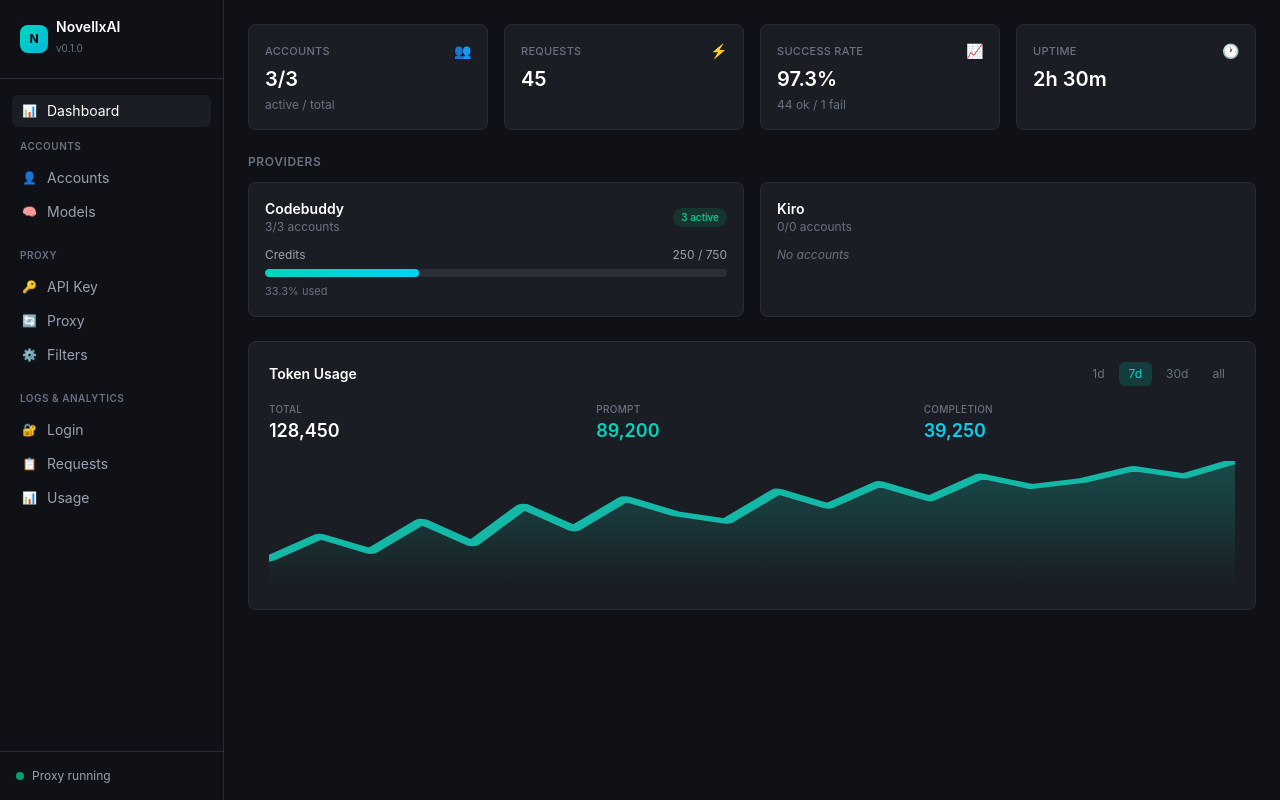
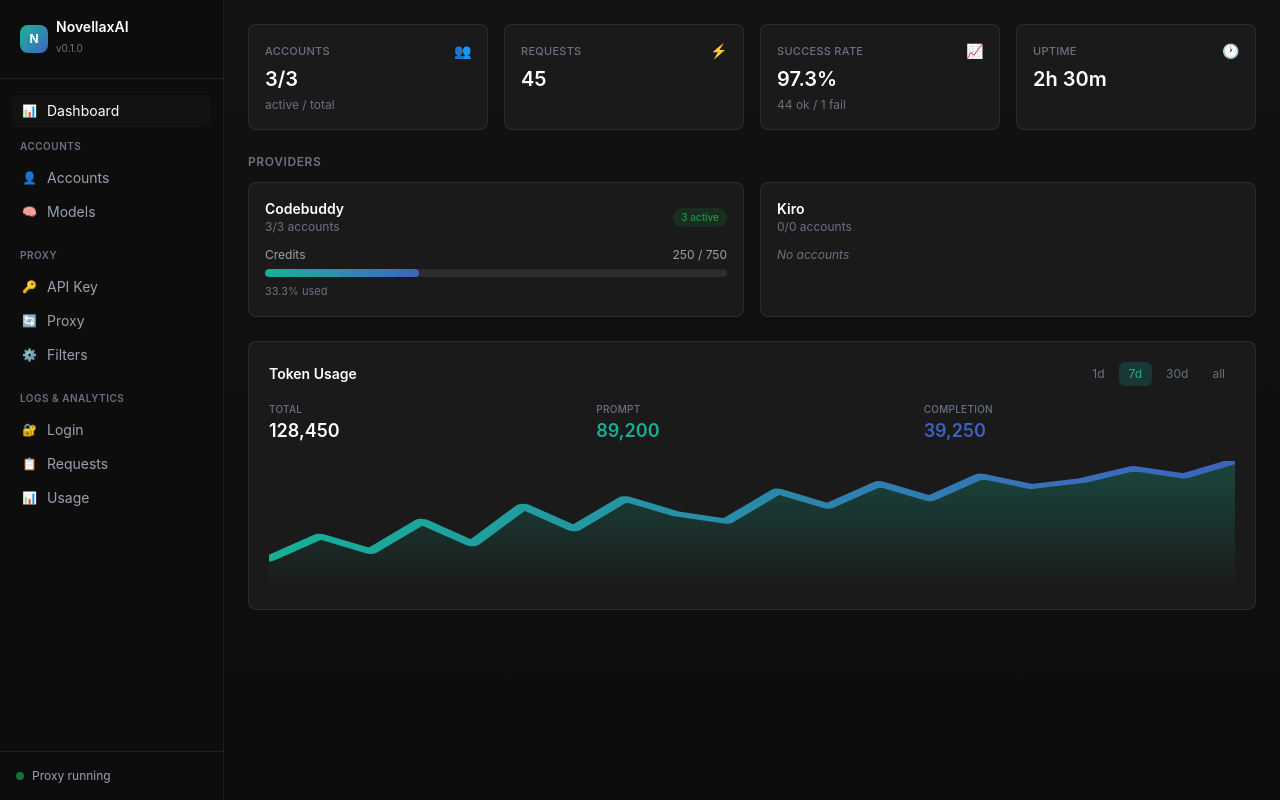
Before and after one commit to Yeyodra/NovellxAi, a React (Vite) app in the folder dashboard/: page / in a window 1280 px wide. Built offline with nearby package versions, Linux system fonts and the light colour scheme; no server answers.

Commit message:
style: apply Novella color palette to dashboard
Colors: #121212 bg, #0d0d0d dark, #16b195 teal, #3e62c0 blue
Font: Noto Sans, borders rgba(255,255,255,0.08)
Gradient accent: teal -> blue (matching Novella app)

```diff
--- a/dashboard/src/App.tsx
+++ b/dashboard/src/App.tsx
@@ -10,9 +10,9 @@
   const [page, setPage] = useState<Page>('dashboard')
 
   return (
-    <div className="flex h-screen overflow-hidden">
+    <div className="flex h-screen overflow-hidden bg-[#121212]">
       <Sidebar activePage={page} onNavigate={setPage} />
-      <main className="flex-1 overflow-y-auto p-6">
+      <main className="flex-1 overflow-y-auto p-6 bg-gradient-to-b from-[#121212] to-[#0d0d0d]">
         {page === 'dashboard' && <Dashboard />}
         {page === 'accounts' && <Accounts onNavigate={setPage} />}
         {page === 'login' && <Login onNavigate={setPage} />}
--- a/dashboard/src/components/Dashboard.tsx
+++ b/dashboard/src/components/Dashboard.tsx
@@ -54,19 +54,23 @@
     <svg viewBox={`0 0 ${w} ${h}`} className="w-full h-32 mt-4" preserveAspectRatio="none">
       <defs>
         <linearGradient id="chartGrad" x1="0" y1="0" x2="0" y2="1">
-          <stop offset="0%" stopColor="#14b8a6" stopOpacity="0.3" />
-          <stop offset="100%" stopColor="#14b8a6" stopOpacity="0" />
+          <stop offset="0%" stopColor="#16b195" stopOpacity="0.3" />
+          <stop offset="100%" stopColor="#16b195" stopOpacity="0" />
+        </linearGradient>
+        <linearGradient id="chartLine" x1="0" y1="0" x2="1" y2="0">
+          <stop offset="0%" stopColor="#16b195" />
+          <stop offset="100%" stopColor="#3e62c0" />
         </linearGradient>
       </defs>
       <path d={`${pathD} L ${w} ${h} L 0 ${h} Z`} fill="url(#chartGrad)" />
-      <path d={pathD} fill="none" stroke="#14b8a6" strokeWidth="1.5" strokeLinecap="round" strokeLinejoin="round" />
+      <path d={pathD} fill="none" stroke="url(#chartLine)" strokeWidth="1.5" strokeLinecap="round" strokeLinejoin="round" />
     </svg>
   )
 }
 
 function StatCard({ label, value, sub, icon }: { label: string; value: string; sub?: string; icon: string }) {
   return (
-    <div className="bg-[#1a1d23] border border-[#2a2d35] rounded-lg p-4 flex flex-col gap-1">
+    <div className="bg-[#1a1a1a] border border-white/[0.08] rounded-lg p-4 flex flex-col gap-1">
       <div className="flex items-center justify-between">
         <span className="text-[11px] font-medium text-gray-500 uppercase tracking-wide">{label}</span>
         <span className="text-sm">{icon}</span>
@@ -90,14 +94,14 @@
   const pct = provider.creditsTotal > 0 ? (provider.creditsUsed / provider.creditsTotal) * 100 : 0
 
   return (
-    <div className="bg-[#1a1d23] border border-[#2a2d35] rounded-lg p-4">
+    <div className="bg-[#1a1a1a] border border-white/[0.08] rounded-lg p-4">
       <div className="flex items-center justify-between mb-3">
         <div>
           <h3 className="text-sm font-semibold text-white">{provider.name}</h3>
           <p className="text-xs text-gray-500">{provider.active}/{provider.total} accounts</p>
         </div>
         {provider.active > 0 && (
-          <span className="text-[10px] font-medium bg-emerald-500/15 text-emerald-400 px-2 py-0.5 rounded-full">
+          <span className="text-[10px] font-medium bg-[#1c9749]/15 text-[#1c9749] px-2 py-0.5 rounded-full">
             {provider.active} active
           </span>
         )}
@@ -109,9 +113,9 @@
             <span>Credits</span>
             <span>{provider.creditsUsed} / {provider.creditsTotal}</span>
           </div>
-          <div className="w-full h-2 bg-[#2a2d35] rounded-full overflow-hidden">
+          <div className="w-full h-2 bg-white/[0.08] rounded-full overflow-hidden">
             <div
-              className="h-full rounded-full bg-gradient-to-r from-teal-400 to-cyan-400 transition-all"
+              className="h-full rounded-full bg-gradient-to-r from-[#16b195] to-[#3e62c0] transition-all"
               style={{ width: `${pct}%` }}
             />
           </div>
@@ -188,7 +192,7 @@
       </div>
 
       {/* Token Usage */}
-      <div className="bg-[#1a1d23] border border-[#2a2d35] rounded-lg p-5">
+      <div className="bg-[#1a1a1a] border border-white/[0.08] rounded-lg p-5">
         <div className="flex items-center justify-between mb-4">
           <h2 className="text-sm font-semibold text-white">Token Usage</h2>
           <div className="flex gap-1">
@@ -198,8 +202,8 @@
                 onClick={() => setTimeRange(r)}
                 className={`px-2.5 py-1 text-xs rounded-md transition-colors ${
                   timeRange === r
-                    ? 'bg-teal-500/20 text-teal-400'
-                    : 'text-gray-500 hover:text-gray-300 hover:bg-[#2a2d35]'
+                    ? 'bg-[#16b195]/20 text-[#16b195]'
+                    : 'text-gray-500 hover:text-gray-300 hover:bg-white/[0.08]'
                 }`}
               >
                 {r}
@@ -215,11 +219,11 @@
           </div>
           <div>
             <p className="text-[10px] font-medium text-gray-500 uppercase tracking-wide">Prompt</p>
-            <p className="text-lg font-semibold text-teal-400">{data.token_usage.prompt.toLocaleString()}</p>
+            <p className="text-lg font-semibold text-[#16b195]">{data.token_usage.prompt.toLocaleString()}</p>
           </div>
           <div>
             <p className="text-[10px] font-medium text-gray-500 uppercase tracking-wide">Completion</p>
-            <p className="text-lg font-semibold text-cyan-400">{data.token_usage.completion.toLocaleString()}</p>
+            <p className="text-lg font-semibold text-[#3e62c0]">{data.token_usage.completion.toLocaleString()}</p>
           </div>
         </div>
 
--- a/dashboard/src/components/Sidebar.tsx
+++ b/dashboard/src/components/Sidebar.tsx
@@ -44,15 +44,15 @@
 
 export default function Sidebar({ activePage, onNavigate }: SidebarProps) {
   return (
-    <aside className="w-56 h-screen bg-[#0f1117] border-r border-[#2a2d35] flex flex-col shrink-0">
+    <aside className="w-56 h-screen bg-[#0d0d0d] border-r border-white/[0.08] flex flex-col shrink-0">
       {/* Logo */}
-      <div className="p-5 border-b border-[#2a2d35]">
+      <div className="p-5 border-b border-white/[0.08]">
         <div className="flex items-center gap-2">
-          <div className="w-7 h-7 rounded-lg bg-gradient-to-br from-teal-400 to-cyan-500 flex items-center justify-center text-xs font-bold text-black">
+          <div className="w-7 h-7 rounded-lg bg-gradient-to-br from-[#16b195] to-[#3e62c0] flex items-center justify-center text-xs font-bold text-white">
             N
           </div>
           <div>
-            <h1 className="text-sm font-semibold text-white leading-none">NovellxAI</h1>
+            <h1 className="text-sm font-semibold text-white leading-none">NovellaxAI</h1>
             <span className="text-[10px] text-gray-500">v0.1.0</span>
           </div>
         </div>
@@ -64,8 +64,8 @@
           onClick={() => onNavigate('dashboard')}
           className={`w-full flex items-center gap-2.5 px-2.5 py-1.5 rounded-md text-sm transition-colors ${
             activePage === 'dashboard'
-              ? 'bg-[#1a1d23] text-white'
-              : 'text-gray-400 hover:text-gray-200 hover:bg-[#1a1d23]/50'
+              ? 'bg-[#121212] text-white'
+              : 'text-gray-400 hover:text-gray-200 hover:bg-[#121212]/50'
           }`}
         >
           <span className="text-xs">📊</span>
@@ -89,8 +89,8 @@
                       onClick={() => item.page && onNavigate(item.page)}
                       className={`w-full flex items-center gap-2.5 px-2.5 py-1.5 rounded-md text-sm transition-colors ${
                         isActive
-                          ? 'bg-[#1a1d23] text-white'
-                          : 'text-gray-400 hover:text-gray-200 hover:bg-[#1a1d23]/50'
+                          ? 'bg-[#121212] text-white'
+                          : 'text-gray-400 hover:text-gray-200 hover:bg-[#121212]/50'
                       }`}
                     >
                       <span className="text-xs">{item.icon}</span>
@@ -105,9 +105,9 @@
       </nav>
 
       {/* Status */}
-      <div className="p-4 border-t border-[#2a2d35]">
+      <div className="p-4 border-t border-white/[0.08]">
         <div className="flex items-center gap-2 text-xs text-gray-400">
-          <span className="w-2 h-2 rounded-full bg-emerald-400 animate-pulse" />
+          <span className="w-2 h-2 rounded-full bg-[#1c9749] animate-pulse" />
           <span>Proxy running</span>
         </div>
       </div>
--- a/dashboard/src/index.css
+++ b/dashboard/src/index.css
@@ -1,24 +1,44 @@
 @import "tailwindcss";
 
+@theme {
+  --color-bg: #121212;
+  --color-bg-dark: #0d0d0d;
+  --color-bg-card: #1a1a1a;
+  --color-border: rgba(255, 255, 255, 0.08);
+  --color-border-hover: rgba(255, 255, 255, 0.15);
+  --color-text-body: #d0d1d7;
+  --color-text-muted: #f0f1f7;
+  --color-text-dim: #6b7280;
+  --color-brand-teal: #16b195;
+  --color-brand-blue: #3e62c0;
+  --color-success: #1c9749;
+  --color-danger: #801d1e;
+  --color-error: #e11d48;
+  --color-warning: #ffc107;
+}
+
 :root {
-  font-family: 'Inter', system-ui, -apple-system, sans-serif;
+  font-family: 'Noto Sans', system-ui, -apple-system, sans-serif;
+  color: var(--color-text-body);
 }
 
 body {
   margin: 0;
   min-height: 100vh;
+  background: var(--color-bg-dark);
 }
 
 ::-webkit-scrollbar {
-  width: 6px;
+  width: 9px;
+  background-color: var(--color-bg-dark);
 }
 ::-webkit-scrollbar-track {
-  background: #0f1117;
+  background: rgba(0, 0, 0, 0.2);
 }
 ::-webkit-scrollbar-thumb {
-  background: #2a2d35;
-  border-radius: 3px;
+  background: rgba(255, 255, 255, 0.15);
+  border-radius: 24px;
 }
 ::-webkit-scrollbar-thumb:hover {
-  background: #3a3d45;
+  background: rgba(255, 255, 255, 0.25);
 }
```
